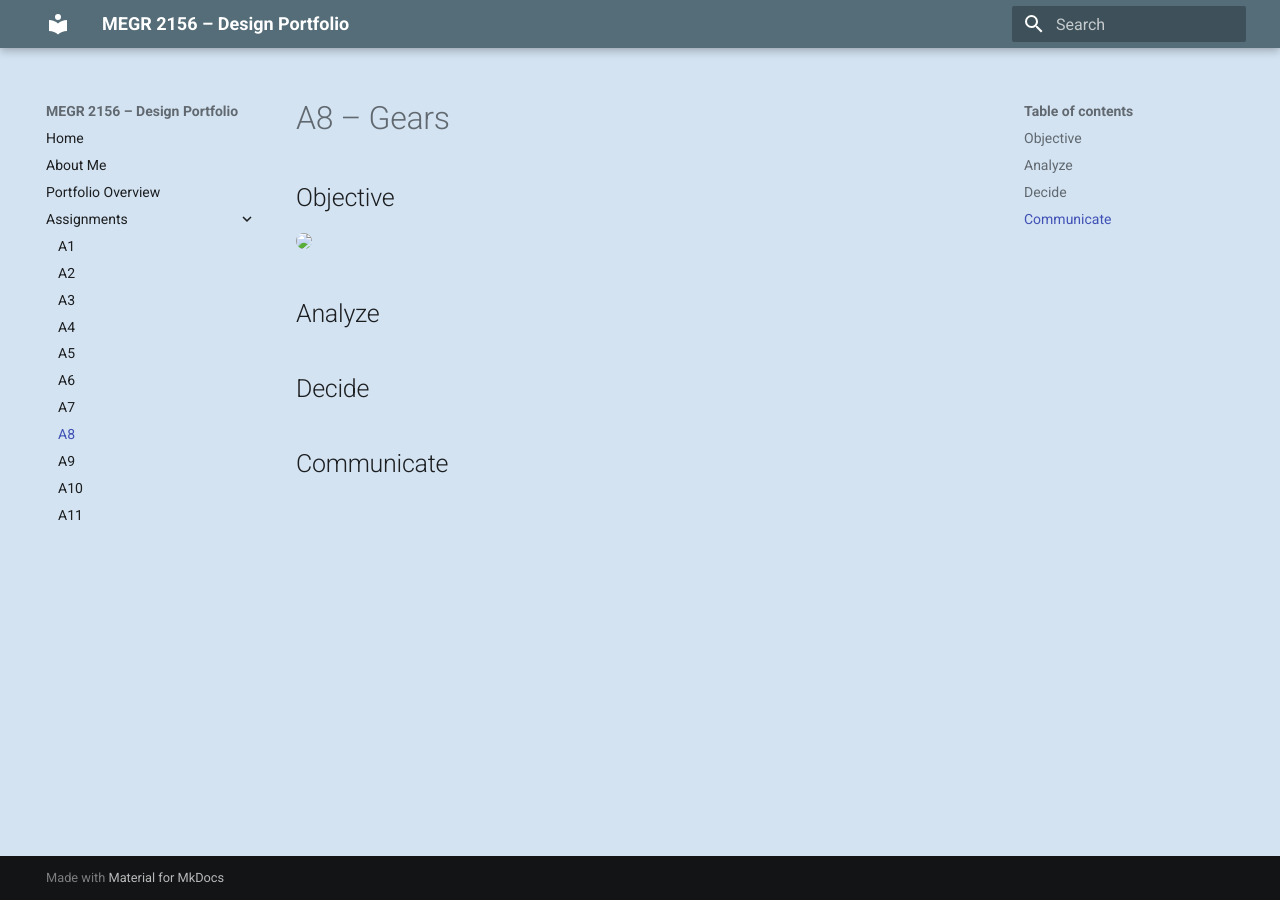
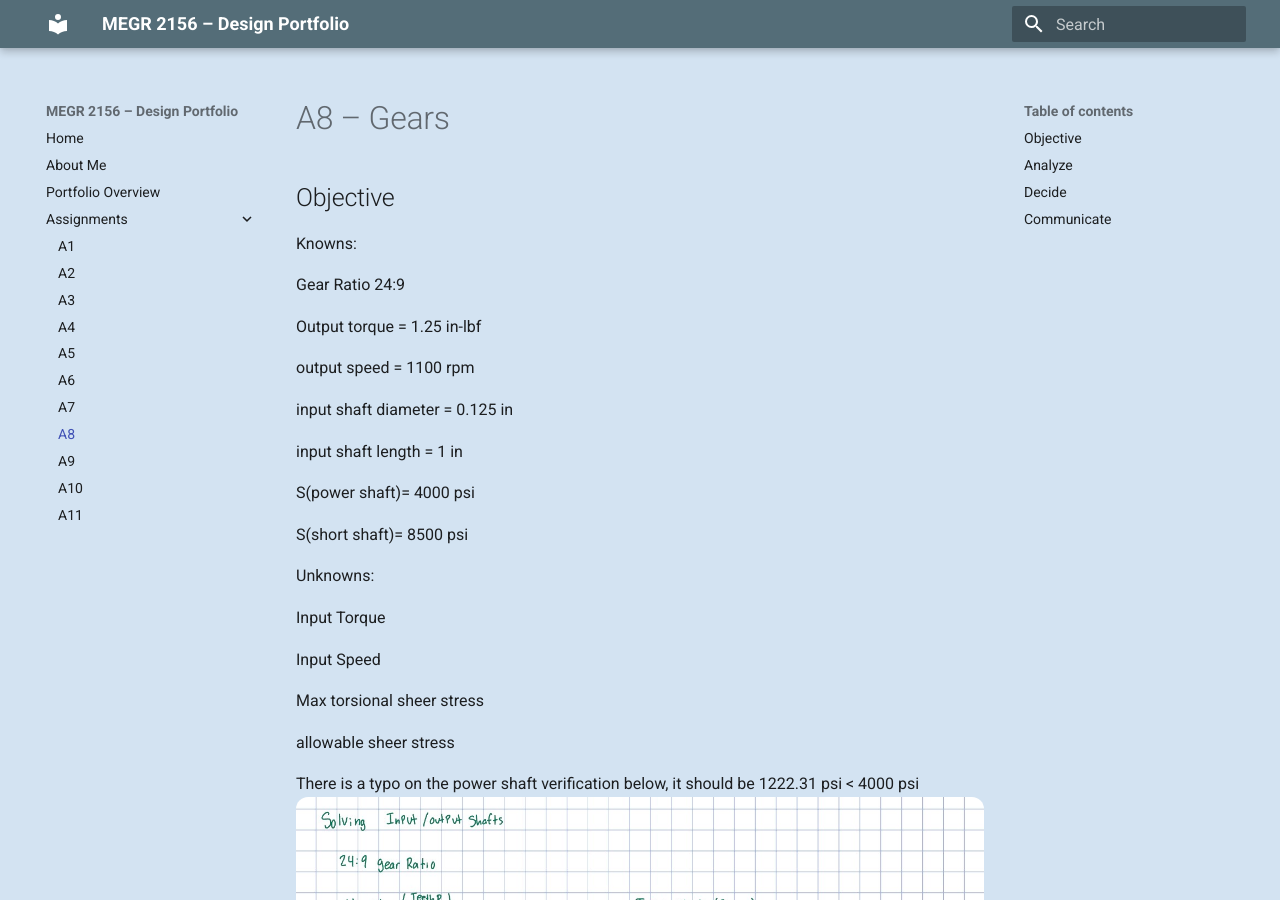
Before and after one commit to Noah-DiMenna/megr2156-portfolio, an MkDocs documentation site: the page built from docs/assignments/A08/index.md, in a window 1280 px wide and 900 px high. Built offline with MkDocs 1.6.1 and Material for MkDocs 9.7.7, drawn with Linux system fonts in a browser that asks for light colours.

Commit message:
Update A8 index with knowns and typo correction
Added known parameters and corrected a typo in the power shaft verification.

```diff
--- a/docs/assignments/A08/index.md
+++ b/docs/assignments/A08/index.md
@@ -1,7 +1,67 @@
 # A8 – Gears
 
 ## Objective
-<img src="A7-V1.png" style="border-radius: 12px; width: 25%;">
+
+Knowns:
+
+Gear Ratio 24:9
+
+Output torque = 1.25 in-lbf
+
+output speed = 1100 rpm
+
+input shaft diameter = 0.125 in
+
+input shaft length = 1 in
+
+S(power shaft)= 4000 psi
+
+S(short shaft)= 8500 psi
+
+Unknowns:
+
+Input Torque
+
+Input Speed
+
+Max torsional sheer stress
+
+allowable sheer stress
+
+There is a typo on the power shaft verification below, it should be 1222.31 psi < 4000 psi
+<img src="A8-1.jpg" style="border-radius: 12px; width: 100%;">
+
+<img src="A8-2.jpg" style="border-radius: 12px; width: 100%;">
+
+<img src="A8-3.jpg" style="border-radius: 12px; width: 100%;">
+
+<img src="A8-3 (1).png" style="border-radius: 12px; width: 50%;">
+
+<img src="A8-3 (2).png" style="border-radius: 12px; width: 50%;">
+
+<img src="A8-3 (3).png" style="border-radius: 12px; width: 50%;">
+
+<img src="A8-3 (4).png" style="border-radius: 12px; width: 50%;">
+
+<img src="A8-3 (5).png" style="border-radius: 12px; width: 50%;">
+
+<img src="A8-3 (6).png" style="border-radius: 12px; width: 50%;">
+
+<img src="A8-3 (7).png" style="border-radius: 12px; width: 50%;">
+
+<img src="A8-3 (8).png" style="border-radius: 12px; width: 50%;">
+
+<img src="A8-3 (9).png" style="border-radius: 12px; width: 50%;">
+
+<img src="A8-3 (10).png" style="border-radius: 12px; width: 50%;">
+
+<img src="A8-3 (11).png" style="border-radius: 12px; width: 50%;">
+
+<img src="A8-3 (12).png" style="border-radius: 12px; width: 50%;">
+
+<img src="A8-3 (13).png" style="border-radius: 12px; width: 50%;">
+
+<img src="A8-3 (14).png" style="border-radius: 12px; width: 50%;">
 
 
 ## Analyze
```
